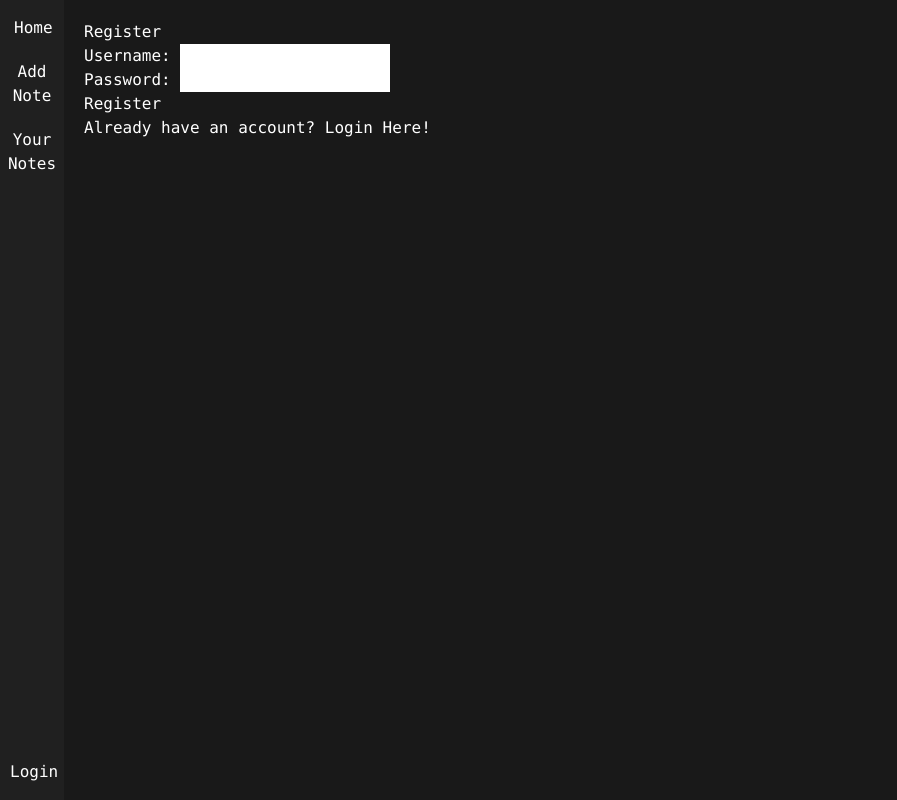
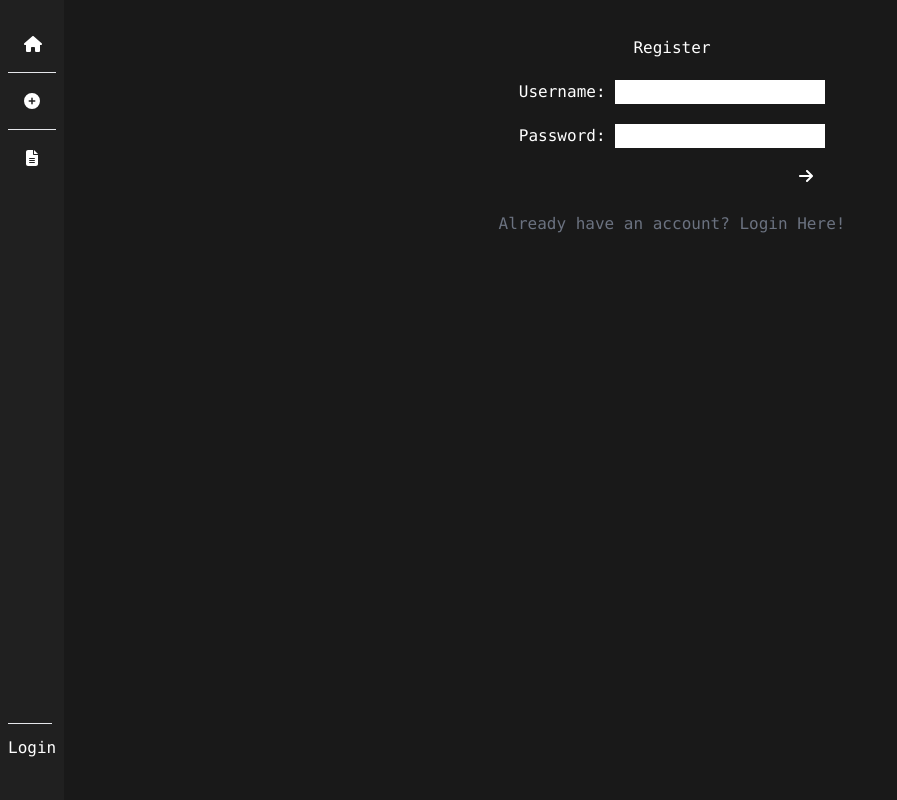
Before and after one commit to youngconnorr/note-taker-front, a React (Create React App) app: page / in a window 1280 px wide. Both pictures are taken after a click on the button "Login". Shown: the whole page, without its empty margins (0-897 px from the left). Built offline with nearby package versions, Linux system fonts and the light colour scheme.

Commit message:
added tailwind

```diff
--- a/src/components/navbar.jsx
+++ b/src/components/navbar.jsx
@@ -16,13 +16,13 @@ export const Navbar = () => {
         <>
             <nav>
                 <div>
-                    <ul className='bg-navbar text-white top-0 left-0 h-screen w-16 flex flex-col shadow-lg pt-4 justify-between'>
-                        <div className='space-y-5'>
-                            <button className='ml-3.5'><Link to='/'> Home </Link></button>
-                            <button><Link to='/make-note'> Add Note </Link></button>
-                            <button><Link to='/note-list'> Your Notes</Link></button>
+                    <ul className='bg-navbar text-white top-0 left-0 h-screen w-16 flex flex-col shadow-lg pt-6 justify-between'>
+                        <div className='space-y-12'>
+                            <button className='absolute mx-3  pt-3 px-3'><Link to='/'> <House /> </Link></button>
+                            <button className=' mx-2 border-t border-b py-5 px-4'><Link to='/make-note'> <Plus /> </Link></button>
+                            <button className='block mx-2.5 py-5 px-4 -translate-y-12'><Link to='/note-list'> <Note /></Link></button>
                         </div>
-                        <div className='ml-2.5 pb-4'>
+                        <div className='ml-2 pb-10 pt-3 mx-3  border-t'>
                             {!cookies.access_token //changing login button to logout when we have cookies
                                 ? (<button><Link to='/auth'>Login</Link></button>)
                                 : <button onClick={logout}> Log out</button>}
@@ -34,3 +34,22 @@ export const Navbar = () => {
         </>
     )
 }
+
+
+const House = () => {
+    return (
+        <svg xmlns="http://www.w3.org/2000/svg" height="1em" viewBox="0 0 576 512" className='fill-current text-white'><path d="M575.8 255.5c0 18-15 32.1-32 32.1h-32l.7 160.2c0 2.7-.2 5.4-.5 8.1V472c0 22.1-17.9 40-40 40H456c-1.1 0-2.2 0-3.3-.1c-1.4 .1-2.8 .1-4.2 .1H416 392c-22.1 0-40-17.9-40-40V448 384c0-17.7-14.3-32-32-32H256c-17.7 0-32 14.3-32 32v64 24c0 22.1-17.9 40-40 40H160 128.1c-1.5 0-3-.1-4.5-.2c-1.2 .1-2.4 .2-3.6 .2H104c-22.1 0-40-17.9-40-40V360c0-.9 0-1.9 .1-2.8V287.6H32c-18 0-32-14-32-32.1c0-9 3-17 10-24L266.4 8c7-7 15-8 22-8s15 2 21 7L564.8 231.5c8 7 12 15 11 24z"/></svg>
+    )
+}
+
+const Plus = () => {
+    return (
+        <svg xmlns="http://www.w3.org/2000/svg" height="1em" viewBox="0 0 512 512" className='fill-current text-white'><path d="M256 512A256 256 0 1 0 256 0a256 256 0 1 0 0 512zM232 344V280H168c-13.3 0-24-10.7-24-24s10.7-24 24-24h64V168c0-13.3 10.7-24 24-24s24 10.7 24 24v64h64c13.3 0 24 10.7 24 24s-10.7 24-24 24H280v64c0 13.3-10.7 24-24 24s-24-10.7-24-24z"/></svg>
+    )
+}
+
+const Note = () => {
+    return (
+        <svg xmlns="http://www.w3.org/2000/svg" height="1em" viewBox="0 0 384 512" className='fill-current text-white'><path d="M64 0C28.7 0 0 28.7 0 64V448c0 35.3 28.7 64 64 64H320c35.3 0 64-28.7 64-64V160H256c-17.7 0-32-14.3-32-32V0H64zM256 0V128H384L256 0zM112 256H272c8.8 0 16 7.2 16 16s-7.2 16-16 16H112c-8.8 0-16-7.2-16-16s7.2-16 16-16zm0 64H272c8.8 0 16 7.2 16 16s-7.2 16-16 16H112c-8.8 0-16-7.2-16-16s7.2-16 16-16zm0 64H272c8.8 0 16 7.2 16 16s-7.2 16-16 16H112c-8.8 0-16-7.2-16-16s7.2-16 16-16z"/></svg>
+    )
+}
--- a/src/pages/auth-b.js
+++ b/src/pages/auth-b.js
@@ -9,20 +9,28 @@ export const Auth = () => {
     }
 
     return (
-        <>
+        <p>
             {showForm ? (
                 <>
                     <Login />
-                    <button onClick={() => setShowForm(false)}>Don't have an account? Registere Here!</button>
+                    <div className='flex justify-center'>
+                        <button onClick={() => setShowForm(false)} className='text-gray-500 flex justify-center p-2 m-5 hover:text-white transition ease-in-out duration-300'>
+                            Don't have an account? Register Here!
+                        </button>
+                    </div>
                 </>
             ) : (
                 <>
                     <Register />
-                    <button onClick={() => setShowForm(true)}>Already have an account? Login Here!</button>
+                    <div className='flex justify-center '>
+                        <button onClick={() => setShowForm(true)} className='text-gray-500 flex justify-center p-2 m-5 hover:text-white transition ease-in-out duration-300'>
+                            Already have an account? Login Here!
+                        </button>
+                    </div>
                 </>
             )}
 
-        </>
+        </p>
 
     )
 }
--- a/src/pages/log-reg.js
+++ b/src/pages/log-reg.js
@@ -3,16 +3,7 @@ import axios from 'axios';
 import { useCookies } from 'react-cookie';
 import { useNavigate } from 'react-router-dom'
 
-// export const Auth = () => {
-//     return (
-//         <>
-//             <h1>
-//                 <Login />
-//                 <Register />
-//             </h1>
-//         </>
-//     )
-// }
+
 
 export const Register = () => {
     const [username, setUsername] = useState("")
@@ -87,10 +78,10 @@ const Form = ({
     onSubmit,
 }) => {
     return (
-        <>
+        <div className='flex justify-center mt-4'>
             <form onSubmit={onSubmit}>
-                <h1> {label} </h1>
-                <div>
+                <h1 className='flex justify-center'> {label} </h1>
+                <div className='pt-5 pb-5'>
                     <label htmlFor='username'>Username: </label>
                     <input
                         type="text"
@@ -108,8 +99,18 @@ const Form = ({
                         value={password}
                         onChange={(event) => setPassword(event.target.value)} />
                 </div>
-                <button type="submit"> {label} </button>
+                <div className='flex justify-end'>
+                        <button type="submit" className='px-4  mt-5 pr-3 hover:translate-x-2 transition-transform duration-300 ease-in-out'> <Arrow /> </button>
+                </div>
             </form>
-        </>
+        </div>
     )
 }
+
+
+const Arrow = () => {
+    return (
+        <svg xmlns="http://www.w3.org/2000/svg" height="1em" viewBox="0 0 448 512" className='fill-current text-white'><path d="M438.6 278.6c12.5-12.5 12.5-32.8 0-45.3l-160-160c-12.5-12.5-32.8-12.5-45.3 0s-12.5 32.8 0 45.3L338.8 224 32 224c-17.7 0-32 14.3-32 32s14.3 32 32 32l306.7 0L233.4 393.4c-12.5 12.5-12.5 32.8 0 45.3s32.8 12.5 45.3 0l160-160z" /></svg>
+
+    )
+}
```
